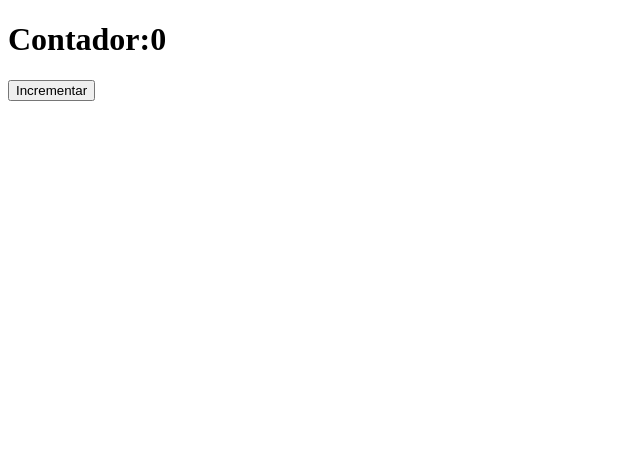
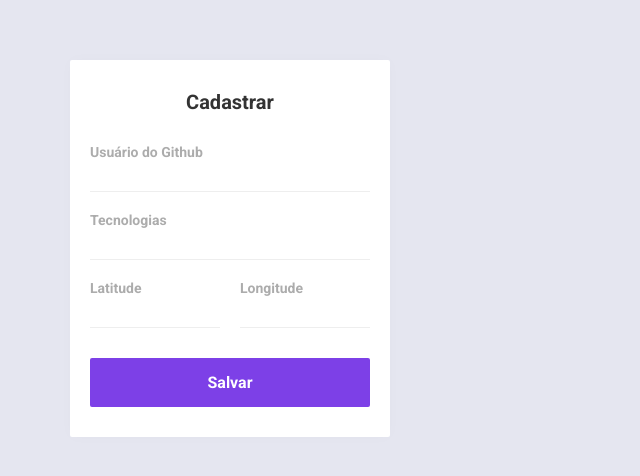
Before and after one commit to caiovfernandes/OmniStack-10.0, a React (Create React App) app in the folder frontend/: page / in a window 1280 px wide. Shown: the top 476 px of the page, without its empty margins (0-640 px from the left). Built offline with nearby package versions, Linux system fonts and the light colour scheme.

Commit message:
Add the signup page layout

```diff
--- /dev/null
+++ b/frontend/src/App.css
@@ -0,0 +1,9 @@
+#app {
+    max-width: 1200px;
+    margin: 0 auto;
+    padding: 60px 30px;
+
+    display: flex;
+    flex-direction: row;
+    align-items: flex-start;
+}
--- a/frontend/src/App.js
+++ b/frontend/src/App.js
@@ -1,4 +1,8 @@
 import React, { useState } from 'react';
+
+import './global.css'
+import './App.css'
+import'./Sidebar.css'
 
 // Componente -> Bloco isolado de HTML, CSS e JS, o qual não interfere no restante da aplicação.
  // Propriedade -> Informações que um componente PAI passa para o componente FILHO.
@@ -6,15 +10,41 @@ import React, { useState } from 'react';
 
 
 function App() {
-  const [counter, setCounter] = useState(0);
-  function incrementCounter() {
-    setCounter(counter +1);
-  }
   return (
-    <>
-    <h1>Contador:{counter} </h1>
-    <button onClick={incrementCounter}>Incrementar</button>
-    </>
+    <div id="app">
+      <aside>
+        <strong>Cadastrar</strong>
+        <form >
+          <div className="input-block">
+            <label htmlFor="github_username">Usuário do Github</label>
+            <input name="github_username" id="github_username" required/>
+          </div>
+
+          <div className="input-block">
+            <label htmlFor="techs">Tecnologias</label>
+            <input name="techs" id="techs" required/>
+          </div>
+
+          <div className="input-group">
+            <div className="input-block">
+              <label htmlFor="latitude">Latitude</label>
+              <input name="latitude" id="latitude" required/>
+            </div>
+
+            <div className="input-block">
+              <label htmlFor="longitude">Longitude</label>
+              <input name="longitude" id="longitude" required/>
+            </div>
+          </div>
+          <button type="submit">Salvar</button>
+        </form>
+      </aside>
+
+      <main>
+
+      </main>
+
+    </div>
   );
 }
 
--- /dev/null
+++ b/frontend/src/Sidebar.css
@@ -0,0 +1,67 @@
+aside {
+    width: 320px;
+    background: #FFF;
+    box-shadow: 0 0 14px 0 rgba(0, 0, 0, 0.02);
+    border-radius: 2px;
+    padding: 30px 20px;
+}
+
+aside strong {
+    font-size: 20px;
+    text-align: center;
+    display: block;
+    color: #333;
+}
+
+aside form{
+    margin-top: 30px;
+}
+
+aside form .input-block + .input-block{
+    margin-top: 20px;
+}
+
+aside form .input-group{
+    margin-top: 20px;
+    display: grid;
+    gap: 20px;
+    grid-template-columns: 1fr 1fr;
+}
+
+aside form .input-group .input-block{
+    margin-top: 0;
+}
+
+aside form .input-block label {
+    color: #ACACAC;
+    font-size: 14px;
+    font-weight: bold;
+    display: block;
+}
+
+aside form .input-block input {
+    width: 100%;
+    height: 32px;
+    font-size: 14px;
+    color: #666;
+    border: 0;
+    border-bottom: 1px solid #eee;
+}
+
+aside form button[type=submit]{
+    width: 100%;
+    border: 0;
+    margin-top: 30px;
+    background: #7d40e7;
+    border-radius: 2px;
+    padding: 15px 20px;
+    font-size: 16px;
+    font-weight: bold;
+    color: #fff;
+    cursor: pointer;
+    transition: background 1s;
+}
+
+aside form button[type=submit]:hover{
+    background: #6931CA;
+}
--- /dev/null
+++ b/frontend/src/global.css
@@ -0,0 +1,21 @@
+@import url('https://fonts.googleapis.com/css?family=Roboto:400,700&display=swap');
+
+*{
+    margin: 0;
+    padding: 0;
+    outline: 0;
+    box-sizing: border-box;
+}
+
+html, body, #root {
+    height: 100%;
+}
+
+body{
+    background: #E5E6F0;
+    -webkit-font-smoothing: antialiased;
+}
+
+body, input, button {
+    font-family: Roboto, sans-serif;
+}
```
Also changed, not shown: frontend/src/Main.css (added).
